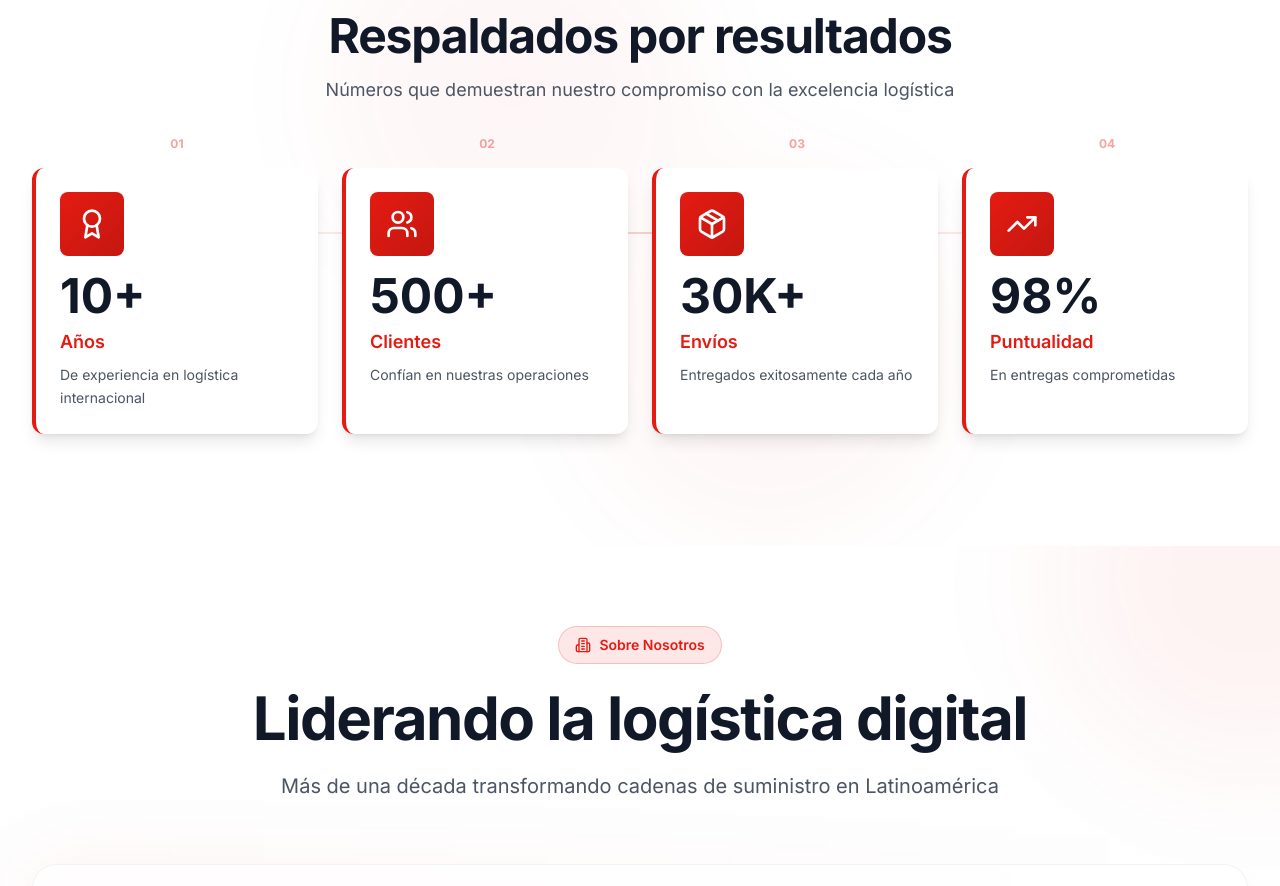
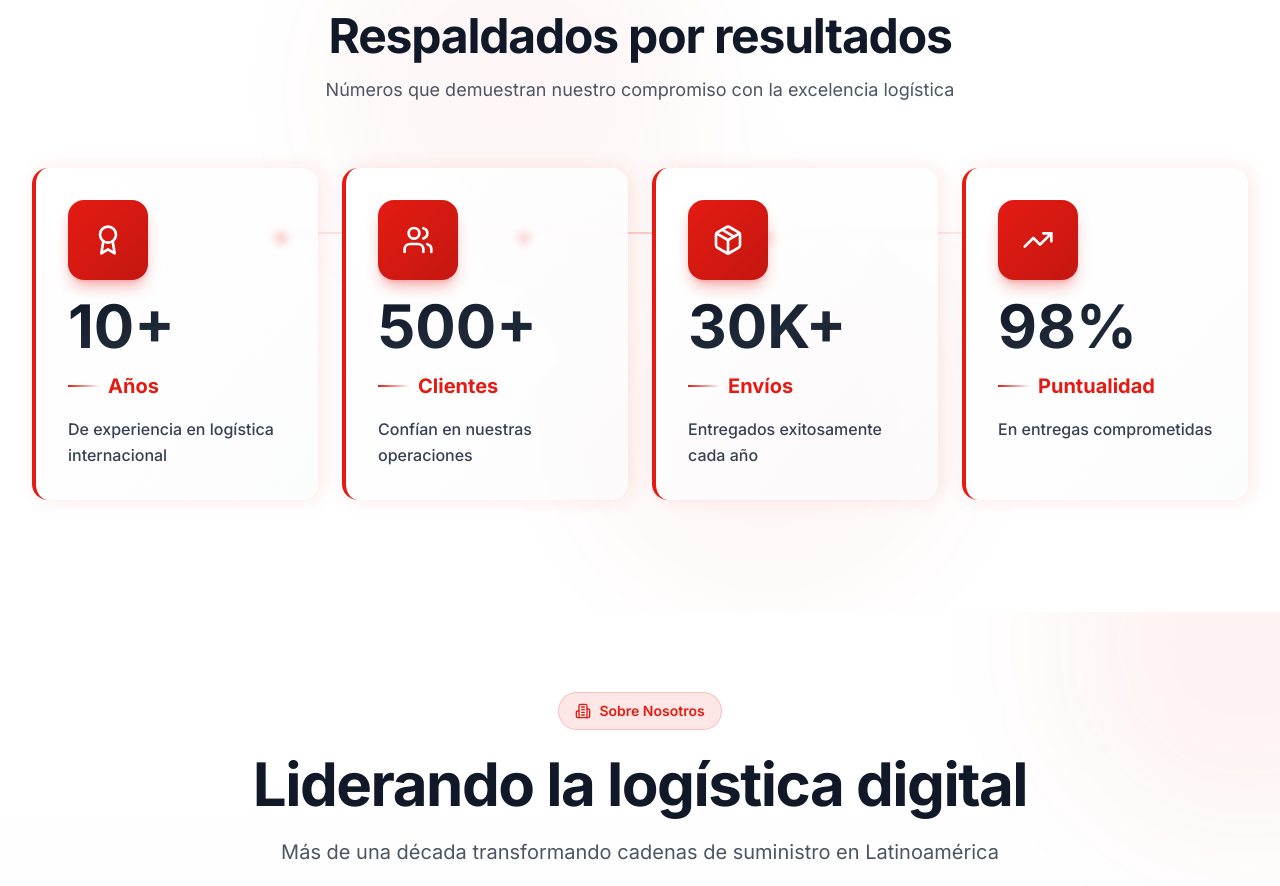
Before and after one commit to cookiecodespy/Ez_webpage, a React (Vite) app: page / in a window 1280 px wide. Shown: the part 900-1786 px from the top of the page. Built offline with nearby package versions, Linux system fonts and the light colour scheme.

Commit message:
Modernizar Stats: Eliminar números 01-04, agregar glassmorphism y efectos premium

```diff
--- a/src/components/Stats.tsx
+++ b/src/components/Stats.tsx
@@ -194,20 +194,26 @@ const Stats = () => {
                   delay: index * 0.15
                 }}
               >
-                {/* Card con borde lateral rojo - FIRMA B implementada */}
-                <div className="group relative h-full bg-white border-l-4 border-[#E41B13] rounded-xl p-6 shadow-lg hover:shadow-2xl transition-all duration-300 hover:-translate-y-2">
-                  {/* Sombra direccional hacia el borde rojo */}
-                  <div className="absolute inset-0 rounded-xl shadow-[4px_0_20px_rgba(228,27,19,0.1)] opacity-0 group-hover:opacity-100 transition-opacity" />
+                {/* Card con efectos modernos y glassmorphism sutil */}
+                <div className="group relative h-full bg-gradient-to-br from-white to-gray-50/50 border-l-4 border-[#E41B13] rounded-2xl p-8 shadow-[4px_0_20px_rgba(228,27,19,0.1)] hover:shadow-[6px_0_32px_rgba(228,27,19,0.2)] transition-all duration-500 hover:-translate-y-3 backdrop-blur-sm">
+                  {/* Efecto glassmorphism en hover */}
+                  <div className="absolute inset-0 rounded-2xl bg-gradient-to-br from-white/80 to-transparent opacity-0 group-hover:opacity-100 transition-opacity duration-500 pointer-events-none" />
+
+                  {/* Brillo animado en hover */}
+                  <div className="absolute top-0 left-0 w-full h-1 bg-gradient-to-r from-transparent via-[#E41B13] to-transparent opacity-0 group-hover:opacity-100 transition-opacity duration-500 rounded-t-2xl" />
 
                   {/* Contenido */}
-                  <div className="relative">
-                    {/* Icono con fondo gradiente */}
-                    <div className="inline-flex items-center justify-center w-16 h-16 mb-4 rounded-lg bg-gradient-to-br from-[#E41B13] to-[#C41710] text-white group-hover:scale-110 transition-transform duration-300">
+                  <div className="relative space-y-4">
+                    {/* Icono con efecto pulsante */}
+                    <div className="inline-flex items-center justify-center w-20 h-20 rounded-2xl bg-gradient-to-br from-[#E41B13] to-[#C41710] text-white shadow-lg shadow-[#E41B13]/30 group-hover:scale-110 group-hover:rotate-3 transition-all duration-500">
+                      <div className="group-hover:scale-110 transition-transform duration-300">
                         {stat.icon}
                       </div>
+                    </div>
 
-                    {/* Número animado */}
-                    <div className="text-5xl font-bold text-gray-900 mb-2">
+                    {/* Número animado con efecto brillante */}
+                    <div className="relative">
+                      <div className="text-6xl font-bold bg-gradient-to-br from-gray-900 via-gray-800 to-gray-900 bg-clip-text text-transparent">
                         <AnimatedCounter
                           value={stat.value}
                           suffix={stat.suffix}
@@ -216,21 +222,22 @@ const Stats = () => {
                           prefersReducedMotion={prefersReducedMotion}
                         />
                       </div>
+                      {/* Glow effect sutil */}
+                      <div className="absolute inset-0 blur-xl bg-[#E41B13]/10 opacity-0 group-hover:opacity-100 transition-opacity duration-500" />
+                    </div>
 
-                    {/* Label destacado */}
-                    <div className="text-lg font-semibold text-[#E41B13] mb-2">
+                    {/* Label con línea decorativa */}
+                    <div className="flex items-center gap-2">
+                      <div className="w-8 h-0.5 bg-gradient-to-r from-[#E41B13] to-transparent" />
+                      <div className="text-xl font-bold text-[#E41B13]">
                         {stat.label}
                       </div>
+                    </div>
 
-                    {/* Descripción */}
-                    <p className="text-sm text-gray-600 leading-relaxed">
+                    {/* Descripción con mejor tipografía */}
+                    <p className="text-base text-gray-700 leading-relaxed font-medium">
                       {stat.description}
                     </p>
-                  </div>
-
-                  {/* Indicador de posición en timeline (mobile oculto) */}
-                  <div className="hidden md:block absolute -top-8 left-1/2 -translate-x-1/2 text-xs font-bold text-[#E41B13]/40">
-                    {String(index + 1).padStart(2, '0')}
                   </div>
                 </div>
               </motion.div>
```
Lines whose indentation alone changed are shown as unchanged.
